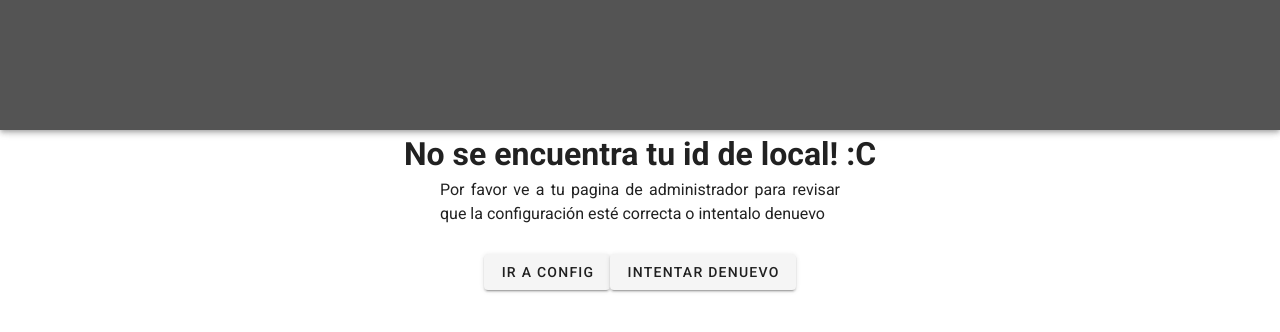
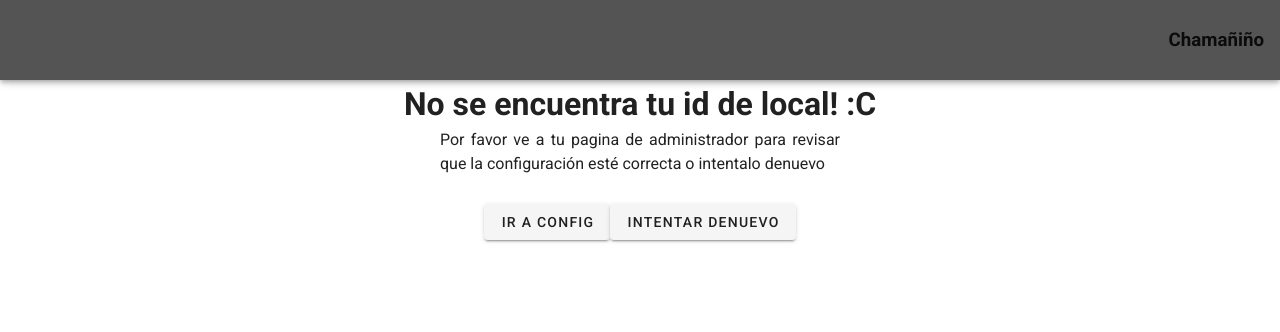
Before and after one commit to neiraRail/aforin-frontend, a Vue app: page /#/nolocal in a window 1280 px wide. Shown: the top 332 px of the page. Built offline with nearby package versions, Linux system fonts and the light colour scheme.

Commit message:
Cambios banner, y condicion de ponerse rojo

```diff
--- a/src/App.vue
+++ b/src/App.vue
@@ -1,16 +1,15 @@
 <template>
   <v-app>
-      <v-app-bar height="130" color="#545454" app>
-
-
-
+      <v-app-bar height="80" color="#545454" app>
       <div id="banner">
         <v-img
           :src="require('../src/assets/banner.png')"
 
-          width="290" height="120"
+          width="150" height="63"
         />
       </div>
+      <v-spacer></v-spacer>
+      <h3>{{local.localNombre}}</h3>
     </v-app-bar>
 
     <v-main>
@@ -20,11 +19,16 @@
 </template>
 
 <script>
+import {mapState} from 'vuex'
 export default {
   name: "App",
 
   data: () => ({
     //
   }),
+  computed:{
+    // Llama a variable "local" del store global
+    ...mapState(["local"])
+  }
 };
 </script>
--- a/src/store/index.js
+++ b/src/store/index.js
@@ -7,7 +7,7 @@ export default new Vuex.Store({
   state: {
     local: {
       localId: '',
-      localNombre: '',
+      localNombre: 'Chamañiño',
       aforoMaximo: '',
     }
   },
--- a/src/views/VistaAforo.vue
+++ b/src/views/VistaAforo.vue
@@ -3,7 +3,6 @@
     <v-container fluid>
       <v-row>
         <v-col>
-
         </v-col>
       </v-row>
       <v-row >
@@ -41,6 +40,7 @@ export default {
     }
   },
   methods:{
+    //Respuesta asincrona deberia ignorarse, si ya se detectó la primera
     fetchAforo(id){
       localService.getActual(id)
         .then(response =>(this.actual = response.data))
@@ -56,23 +56,25 @@ export default {
     this.interval = setInterval(() => this.fetchAforo(this.local), 1000);
   },
 
+
+
   computed:{
     mensaje(){
-      if(this.max==this.actual){
+      if(this.max<=this.actual){
         return 'El Aforo completo, espere';
       }else{
         return 'Pase, recuerde aplicarse alcohol gel';
       }
     },
     color_fondo(){
-      if(this.max==this.actual){
+      if(this.max<=this.actual){
         return'#cc5454';
       }else{
         return '#518c35';
       }
     },
     color_caja(){
-      if(this.max==this.actual){
+      if(this.max<=this.actual){
         return'#ff8a8a';
       }else{
         return '#b4d4a5';
```
